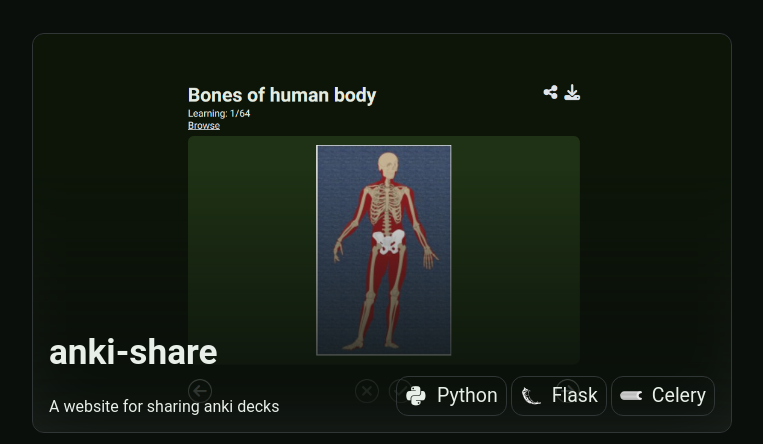
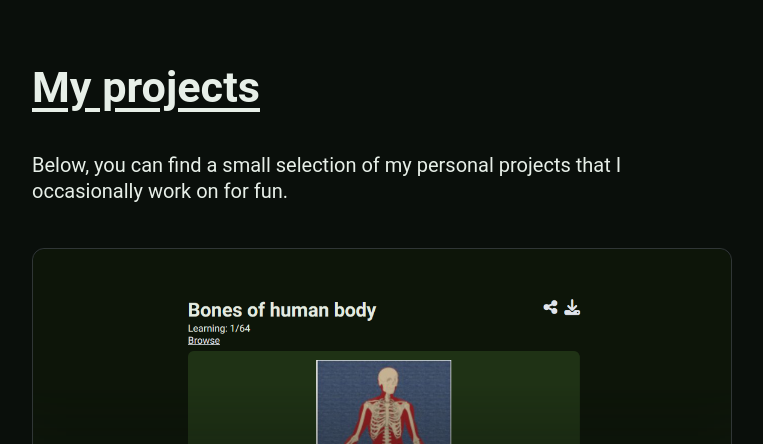
Before and after one commit to cenekp74/portfolio-website, a Flask app: page /projects in a window 1280 px wide. Shown: the part 67-511 px from the top of the page, without its empty margins (258-1021 px from the left). Run offline with Flask 3, Linux system fonts and the light colour scheme.

Commit message:
added description to projects page

```diff
--- a/app/templates/projects.html
+++ b/app/templates/projects.html
@@ -8,6 +8,10 @@
 {% block body %}
 
 <div class="projects">
+    <h1 class="page-heading" style="margin-bottom: 8px;">My projects</h1>
+    <p style="margin-top: 0;">
+        Below, you can find a small selection of my personal projects that I occasionally work on for fun.
+    </p>
     <div>
         <a href="{{ url_for('project', project_name='anki-share') }}">
             <img class="project-image" src="{{ url_for('static', filename='img/projects/anki-share/anki-share.png') }}">
```
